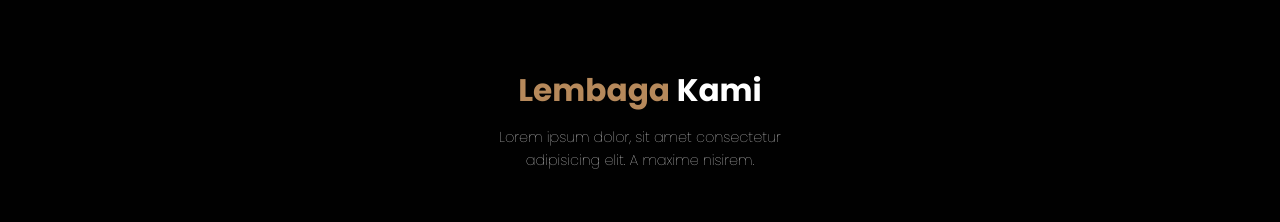
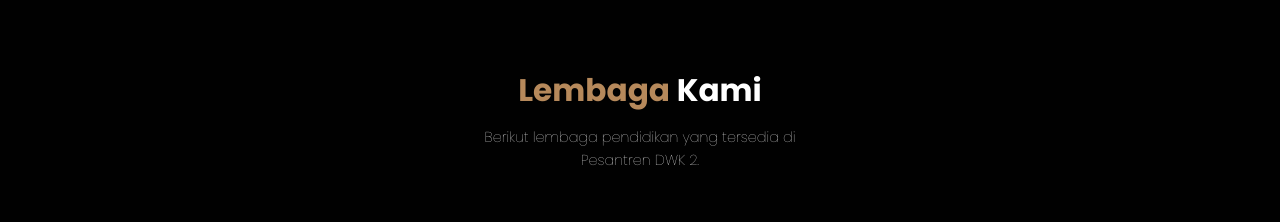
Before and after one commit to oebaedz/dewekadua, a plain HTML site: page index.html in a window 1280 px wide. Shown: the part 1640-1862 px from the top of the page. Drawn offline with nearby package versions, Linux system fonts and the light colour scheme.

Commit message:
Update index.html

```diff
--- a/index.html
+++ b/index.html
@@ -80,8 +80,7 @@
     <section class="menu" id="menu">
       <h2><span>Lembaga </span>Kami</h2>
       <p>
-        Lorem ipsum dolor, sit amet consectetur adipisicing elit. A maxime
-        nisirem.
+        Berikut lembaga pendidikan yang tersedia di Pesantren DWK 2.
       </p>
 
       <div class="row">
```
